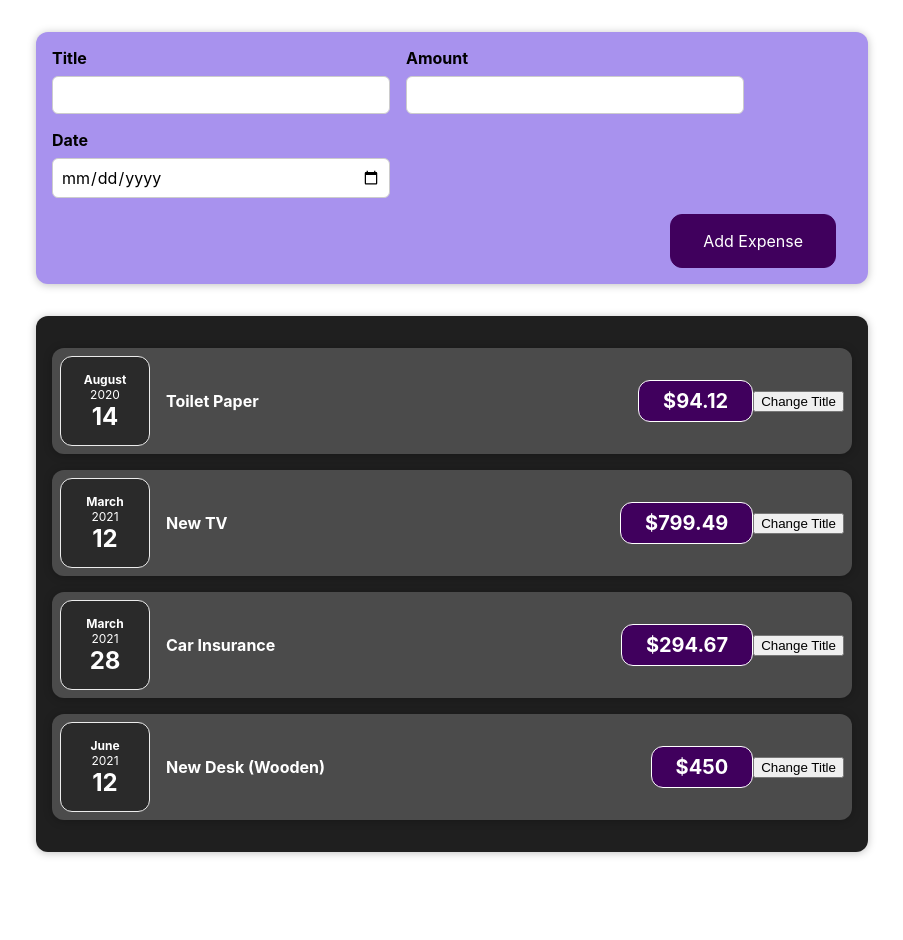
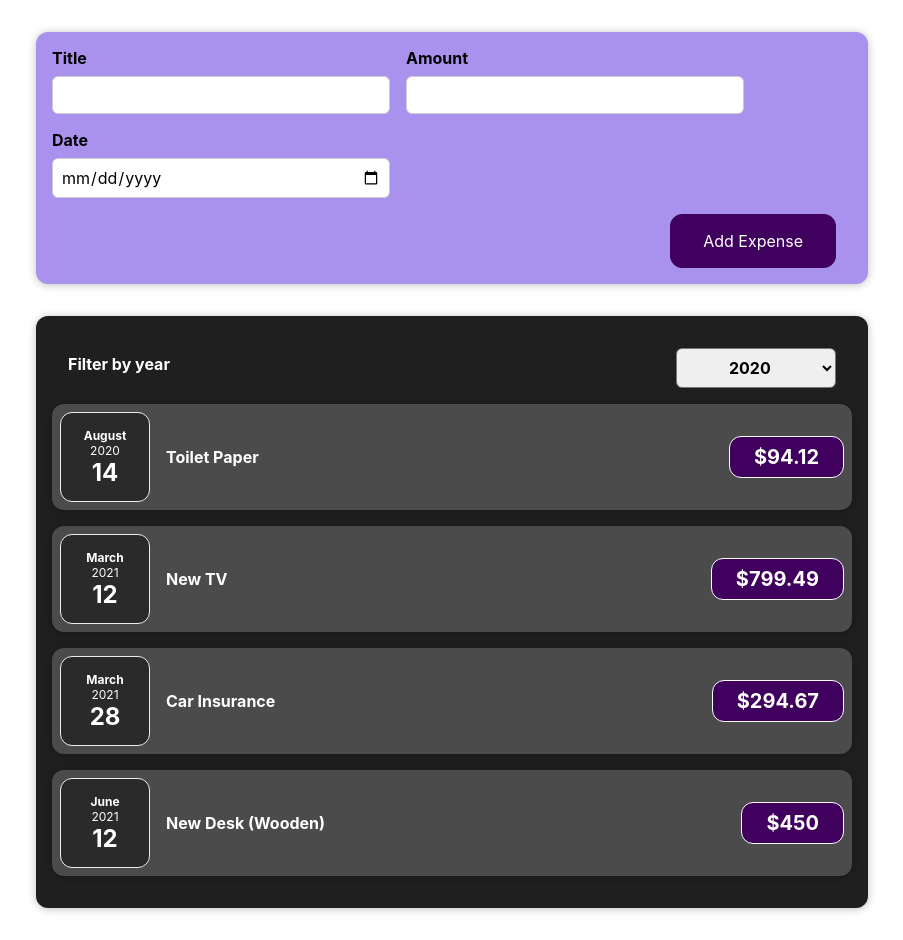
Before and after one commit to iMaupin/expense_tracker, a React (Create React App) app: page / in a window 1280 px wide. Shown: the whole page, without its empty margins (188-1091 px from the left). Before the commit the page ends 884 px from the top, so only its background shows below. Built offline with nearby package versions, Linux system fonts and the light colour scheme.

Commit message:
added ExpensesFilter component and removed the state from ExpenseItem

```diff
--- a/src/components/Expenses/ExpenseItem.js
+++ b/src/components/Expenses/ExpenseItem.js
@@ -1,22 +1,16 @@
+import React from 'react'
 import ExpenseDate from './ExpenseDate'
-import React, { useState } from 'react'
 import './ExpenseItem.css'
 import Card from '../UI/Card'
 
-const ExpenseItem = (props) => {
-  const [title, setTitle] = useState(props.title)
-  const clickHandler = () => {
-    setTitle('Updated')
-    console.log('Clicked!!!')
-  }
+const ExpenseItem = ({ title, date, amount }) => {
   return (
     <Card className='expense-item'>
-      <ExpenseDate date={props.date} />
+      <ExpenseDate date={date} />
       <div className='expense-item__description'>
         <h2>{title}</h2>
-        <div className='expense-item__price'>${props.amount}</div>
+        <div className='expense-item__price'>${amount}</div>
       </div>
-      <button onClick={clickHandler}>Change Title</button>
     </Card>
   )
 }
--- a/src/components/Expenses/Expenses.js
+++ b/src/components/Expenses/Expenses.js
@@ -1,10 +1,18 @@
+import React, { useState } from 'react'
 import ExpenseItem from './ExpenseItem'
 import Card from '../UI/Card'
+import ExpensesFilter from './ExpensesFilter'
 import './Expenses.css'
 
 const Expenses = ({ expenses }) => {
+  const [filteredYear, setFilteredYear] = useState('2020')
+  const storeFilteredYear = (year) => {
+    setFilteredYear(year)
+    console.log(year)
+  }
   return (
     <Card className='expenses'>
+      <ExpensesFilter onFilterYear={storeFilteredYear} selected={filteredYear} />
       {expenses.map(expense => {
         return (
           <div key={expense.id}>
@@ -13,6 +21,7 @@
         )
       })}
     </Card>
+
   )
 }
 
--- /dev/null
+++ b/src/components/Expenses/ExpensesFilter.css
@@ -0,0 +1,24 @@
+.expenses-filter {
+    color: white;
+    padding: 0 1rem;
+}
+
+.expenses-filter__control {
+    display: flex;
+    width: 100%;
+    align-items: center;
+    justify-content: space-between;
+    margin: 1rem 0;
+}
+
+.expenses-filter label {
+    font-weight: bold;
+    margin-bottom: 0.5rem;
+}
+
+.expenses-filter select {
+    font: inherit;
+    padding: 0.5rem 3rem;
+    font-weight: bold;
+    border-radius: 6px;
+}
--- /dev/null
+++ b/src/components/Expenses/ExpensesFilter.js
@@ -0,0 +1,24 @@
+import React from 'react'
+
+import './ExpensesFilter.css'
+
+const ExpensesFilter = ({ onFilterYear, selected }) => {
+  const filterValueHandler = (event) => {
+    onFilterYear(event.target.value)
+  }
+  return (
+    <div className='expenses-filter'>
+      <div className='expenses-filter__control'>
+        <label>Filter by year</label>
+        <select onChange={filterValueHandler} value={selected}>
+          <option>2022</option>
+          <option>2021</option>
+          <option>2020</option>
+          <option>2019</option>
+        </select>
+      </div>
+    </div>
+  )
+}
+
+export default ExpensesFilter
```
